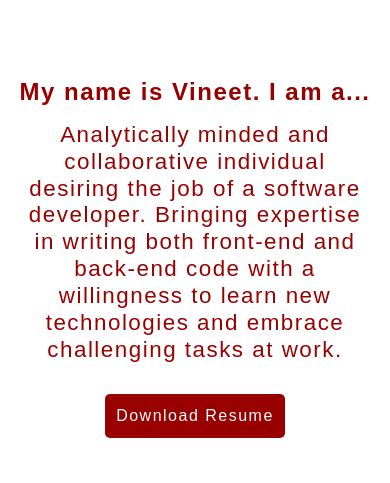
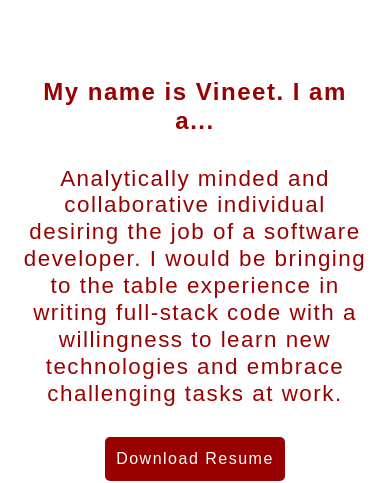
Before and after one commit to vineet39/portfolio, a React (Create React App) app: page / in a window 390 px wide. Shown: the top 483 px of the page. Built offline with nearby package versions, Linux system fonts and the light colour scheme.

Commit message:
Minor profile fix

```diff
--- a/src/components/Profile/Profile.css
+++ b/src/components/Profile/Profile.css
@@ -13,6 +13,11 @@ h3 {
     margin: auto;
     text-align: center;
     margin-bottom: 15px;
+}
+
+.profile h3 {
+    width: 80%;
+    margin-top: 30px;
 }
 
 .profile h2 {
@@ -82,7 +87,7 @@ h3 {
         width: 180px;
     }
     .profile h2 {
-        width: 100%
+        width: 90%
     }
     .profile h3 {
         width: 90%;
--- a/src/components/Profile/Profile.js
+++ b/src/components/Profile/Profile.js
@@ -5,7 +5,7 @@ import classNames from './Profile.css';
 const profile = () => {
     const details = {
         intro: "My name is Vineet. I am a...",
-        profile: "Analytically minded and collaborative individual desiring the job of a software developer. Bringing expertise in writing both front-end and back-end code with a willingness to learn new technologies and embrace challenging tasks at work.",
+        profile: "Analytically minded and collaborative individual desiring the job of a software developer. I would be bringing to the table experience in writing full-stack code with a willingness to learn new technologies and embrace challenging tasks at work.",
     };
 
     return (
```
